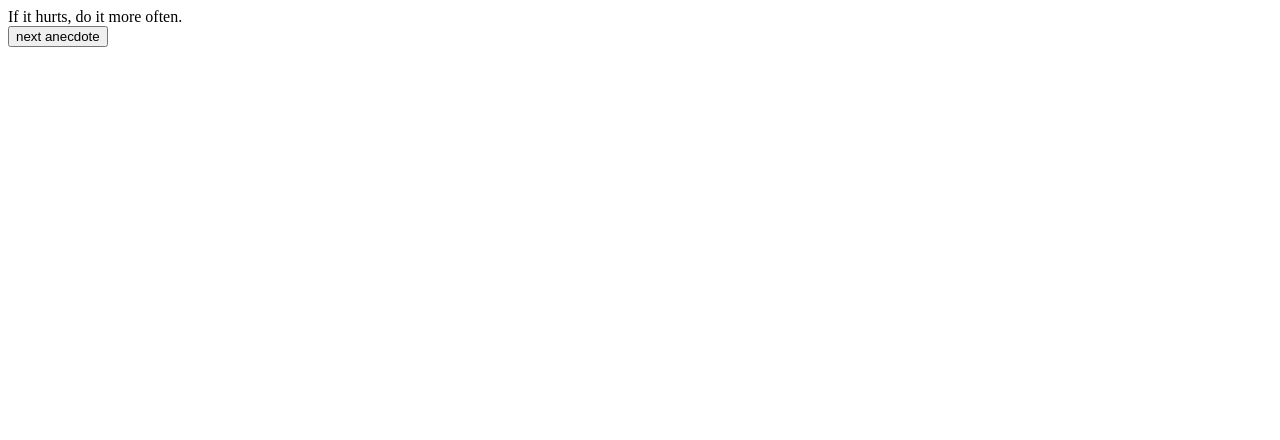
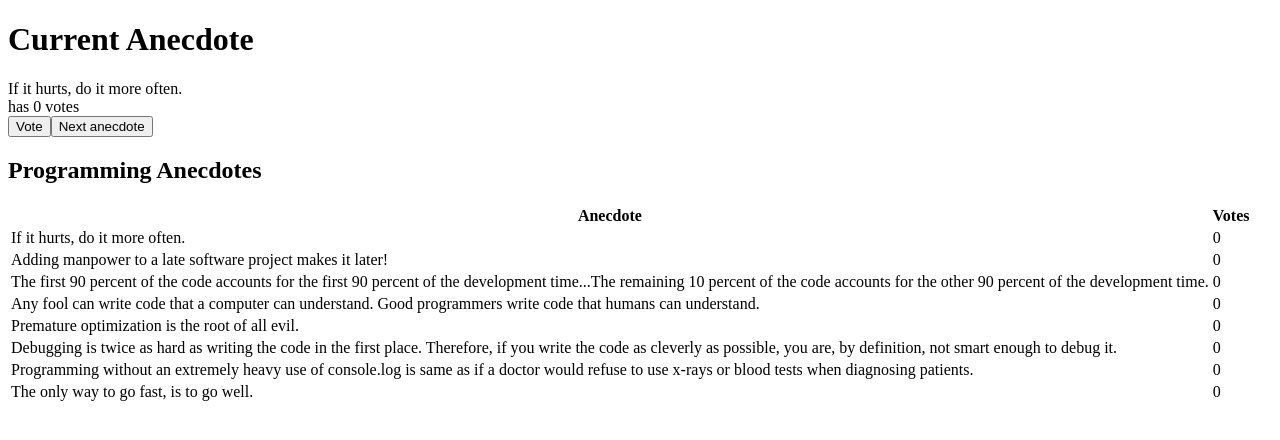
Before and after one commit to rinne13/react-perusteet-02-soveltavat-tehtavat-03-anekdootit, a React (Vite) app in the folder part1/: page / in a window 1280 px wide. Shown: the top 440 px of the page. Built offline with nearby package versions, Linux system fonts and the light colour scheme.

Commit message:
I added table of  voting

```diff
--- a/part1/src/App.jsx
+++ b/part1/src/App.jsx
@@ -18,6 +18,8 @@ const App = () => {
 
       const [selected, setSelected] = useState(0)
 
+      const [votes, setVotes] = useState(new Array(anecdotes.length).fill(0))
+
   const handleNextClick = () => {
 
     const randomIndex =
@@ -25,13 +27,45 @@ const App = () => {
     setSelected(randomIndex);
   }
 
+  const handleVoteClick = () => {
+    const votesCopy = [...votes];
+    votesCopy[selected] += 1;
+    setVotes(votesCopy);
+  }
+
+
+
 
   return (
     <div>
-      {anecdotes[selected]}
-      <section>
-      <Button handleClick={handleNextClick} text='next anecdote' />
-      </section>
+      <h1>Current Anecdote</h1>
+
+      <div>
+        <div>{anecdotes[selected]}</div>
+        <div>has {votes[selected]} votes</div>
+        <button onClick={handleVoteClick}>Vote</button>
+        <button onClick={handleNextClick}>Next anecdote</button>
+      </div>
+
+      <h2>Programming Anecdotes</h2>
+
+      <table>
+        <thead>
+          <tr>
+            <th>Anecdote</th>
+            <th>Votes</th>
+          </tr>
+        </thead>
+        <tbody>
+          {anecdotes.map((anecdote, index) => (
+            <tr key={index}>
+              <td>{anecdote}</td>
+              <td>{votes[index]}</td>
+            </tr>
+          ))}
+        </tbody>
+      </table>
+
     </div>
   )
 }
```
